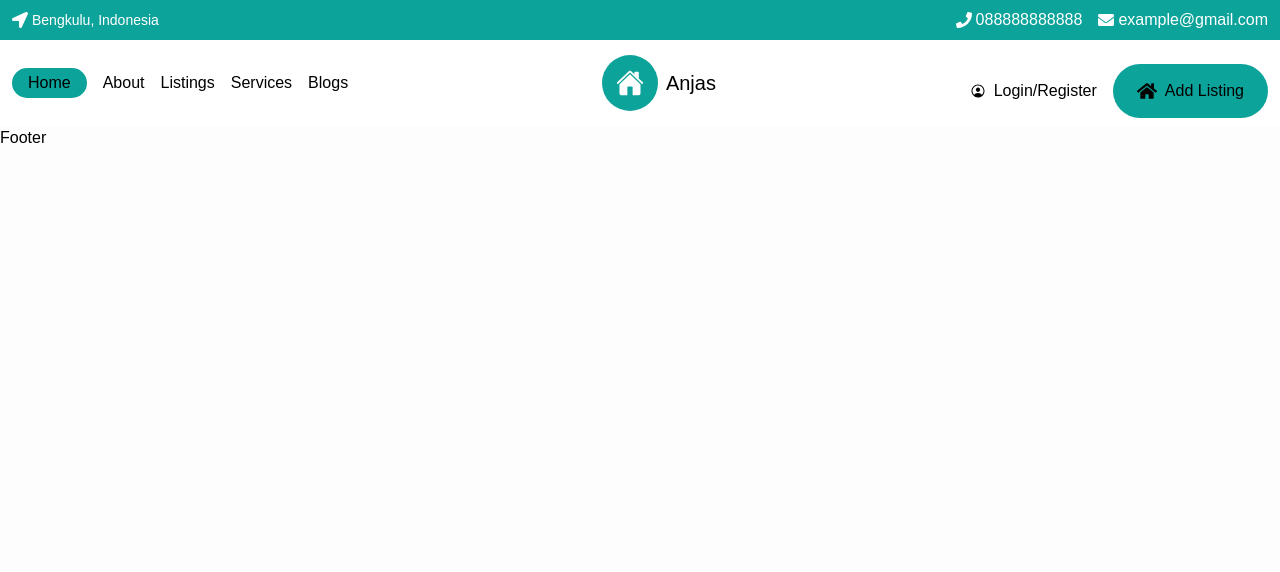
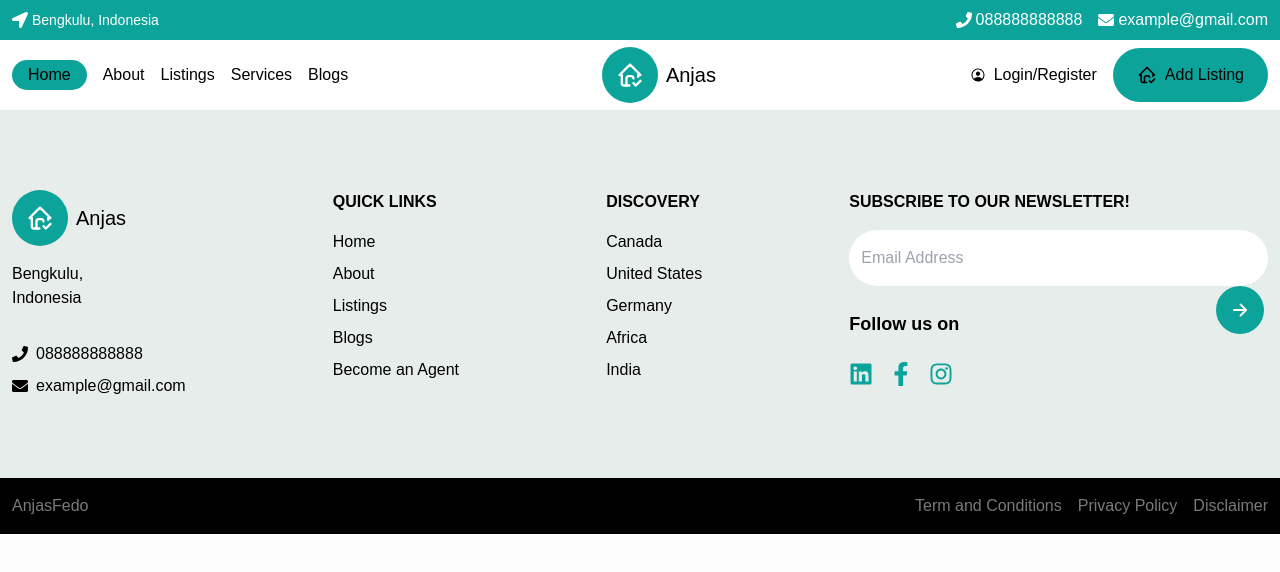
Before and after one commit to Anjasfedo/real-estate-ReactJS, a React (Vite) app: page / in a window 1280 px wide. Shown: the top 572 px of the page. Built offline with nearby package versions, Linux system fonts and the light colour scheme.

Commit message:
Footer Component

```diff
--- a/src/compoenents/Footer.tsx
+++ b/src/compoenents/Footer.tsx
@@ -1,9 +1,125 @@
-import React from 'react'
+import React from "react";
+import {
+  FaEnvelope,
+  FaFacebook,
+  FaFacebookF,
+  FaInstagram,
+  FaLinkedin,
+  FaPhone,
+} from "react-icons/fa";
+import { IoArrowForward } from "react-icons/io5";
+import { TbHomeCheck } from "react-icons/tb";
 
 const Footer = () => {
   return (
-    <div>Footer</div>
-  )
-}
+    <footer>
+      <section className="flex flex-col bg-[#e6edeb] pt-8">
+        <div className="container mx-auto lg:flex items-start justify-between pb-8">
+          <div className="lg:flex justify-between px-3 w-full py-12 lg:text-left">
+            <div className="lg:block flex flex-col items-center justify-center">
+              <span className="flex items-center gap-x-2">
+                <button className="bg-[#0ca39a] text-white rounded-full w-14 h-14">
+                  <TbHomeCheck className="w-1/2 h-1/2 m-auto" />
+                </button>
+                <p className="font-medium text-xl">Anjas</p>
+              </span>
+              <p className="xl:text-base text-sm py-4 w-4/5 lg:text-left text-center">
+                Bengkulu, Indonesia
+              </p>
+              <span className="flex items-center gap-x-2 pt-4">
+                <FaPhone />
+                <p>088888888888</p>
+              </span>
+              <span className="flex items-center gap-x-2 pt-2">
+                <FaEnvelope />
+                <p>example@gmail.com</p>
+              </span>
+            </div>
 
-export default Footer
+            <div className="lg:block flex flex-col items-center justify-center lg:text-left text-center">
+              <p className="font-semibold lg:mb-4 lg:mt-0 mt-6 uppercase">
+                Quick Links
+              </p>
+              <ul>
+                <li className="xl:text-base text-sm mt-2 cursor-pointer">
+                  Home
+                </li>
+                <li className="xl:text-base text-sm mt-2 cursor-pointer">
+                  About
+                </li>
+                <li className="xl:text-base text-sm mt-2 cursor-pointer">
+                  Listings
+                </li>
+                <li className="xl:text-base text-sm mt-2 cursor-pointer">
+                  Blogs
+                </li>
+                <li className="xl:text-base text-sm mt-2 cursor-pointer">
+                  Become an Agent
+                </li>
+              </ul>
+            </div>
+
+            <div className="lg:block flex flex-col items-center justify-center lg:text-left text-center">
+              <p className="font-semibold lg:mb-4 lg:mt-0 mt-6 uppercase">
+                Discovery
+              </p>
+              <ul>
+                <li className="xl:text-base text-sm mt-2 cursor-pointer">
+                  Canada
+                </li>
+                <li className="xl:text-base text-sm mt-2 cursor-pointer">
+                  United States
+                </li>
+                <li className="xl:text-base text-sm mt-2 cursor-pointer">
+                  Germany
+                </li>
+                <li className="xl:text-base text-sm mt-2 cursor-pointer">
+                  Africa
+                </li>
+                <li className="xl:text-base text-sm mt-2 cursor-pointer">
+                  India
+                </li>
+              </ul>
+            </div>
+
+            <div className="lg:w-1/3">
+              <p className="font-semibold lg:mb-4 lg:mt-0 mt-6 uppercase lg:text-left text-center lg:pb-0 pb-2">
+                Subscribe to our Newsletter!
+              </p>
+              <div className="relative h-14 justify-center items-center">
+                <input
+                  type="email"
+                  placeholder="Email Address"
+                  className="h-full w-full rounded-full px-3"
+                />
+                <button className="bg-[#0ca39a] text-white rounded-full w-12 h-12 flex justify-center items-center text-xl absolute right-1">
+                  <IoArrowForward />
+                </button>
+              </div>
+              <p className="font-semibold py-6 text-lg lg:text-left text-center">
+                Follow us on
+              </p>
+              <span className="text-[#0ca49a] flex items-center gap-4 text-2xl lg:justify-normal">
+                <FaLinkedin className="cursor-pointer" />
+                <FaFacebookF className="cursor-pointer" />
+                <FaInstagram className="cursor-pointer" />
+              </span>
+            </div>
+          </div>
+        </div>
+      </section>
+      <section className="bg-black text-[#7b7a7a] xl:text-base text-sm">
+        <div className="container mxauto px-3 lg:flex justify-between items-center lg:h-14 lg:text-left text-center">
+          <p>AnjasFedo</p>
+          <ul className="flex lg:flex-row flex-wrap lg:justify-normal justify-center items-center gap-x-4">
+            <li className="cursor-pointer">Term and Conditions</li>
+            <li className="cursor-pointer">Privacy Policy</li>
+            <li className="cursor-pointer">Disclaimer</li>
+          </ul>
+        </div>
+      </section>
+    </footer>
+  );
+};
+
+export default Footer;
--- a/src/compoenents/Navbar.tsx
+++ b/src/compoenents/Navbar.tsx
@@ -1,7 +1,8 @@
 import React, { useState } from "react";
-import { FaBars, FaEnvelope, FaHome, FaLocationArrow, FaPhone } from "react-icons/fa";
-import { IoHome, IoPersonCircleOutline } from "react-icons/io5";
+import { FaBars, FaEnvelope, FaLocationArrow, FaPhone } from "react-icons/fa";
+import { IoPersonCircleOutline } from "react-icons/io5";
 import { AiOutlineClose } from "react-icons/ai";
+import { TbHomeCheck } from "react-icons/tb";
 
 const Navbar = () => {
   const [navBarOpen, setNavBarOpen] = useState(true);
@@ -53,7 +54,7 @@ const Navbar = () => {
           <div className="w-full lg:w-auto flex justify-between items-center">
             <span className="flex items-center gap-x-2">
               <button className="bg-[#0ca39a] text-white rounded-full w-14 h-14">
-                <IoHome className="w-1/2 h-1/2 m-auto" />
+                <TbHomeCheck className="w-1/2 h-1/2 m-auto" />
               </button>
               <p className="font-medium text-xl">Anjas</p>
             </span>
@@ -68,7 +69,7 @@ const Navbar = () => {
           </div>
 
           <div
-            className={`lg:flex lg:items-center items-baseline pt-4 lg:h-auto h-screen ${
+            className={`lg:flex lg:items-center items-baseline lg:h-auto lg:mx-0 mx-auto h-screen ${
               navBarOpen ? "flex" : "hidden"
             }`}
           >
@@ -102,7 +103,7 @@ const Navbar = () => {
 
               <li className="py-2 flex font-medium items-center leading-snug">
                 <button className="bg-[#0ca39a] rounded-full py-4 px-6 flex items-center gap-2">
-                  <FaHome className="text-xl" />
+                  <TbHomeCheck className="text-xl" />
                   <p>Add Listing</p>
                 </button>
               </li>
--- a/src/compoenents/Navlink.tsx
+++ /dev/null
@@ -1,9 +0,0 @@
-import React from 'react'
-
-const Navlink = () => {
-  return (
-    <div>Navlink</div>
-  )
-}
-
-export default Navlink
```
